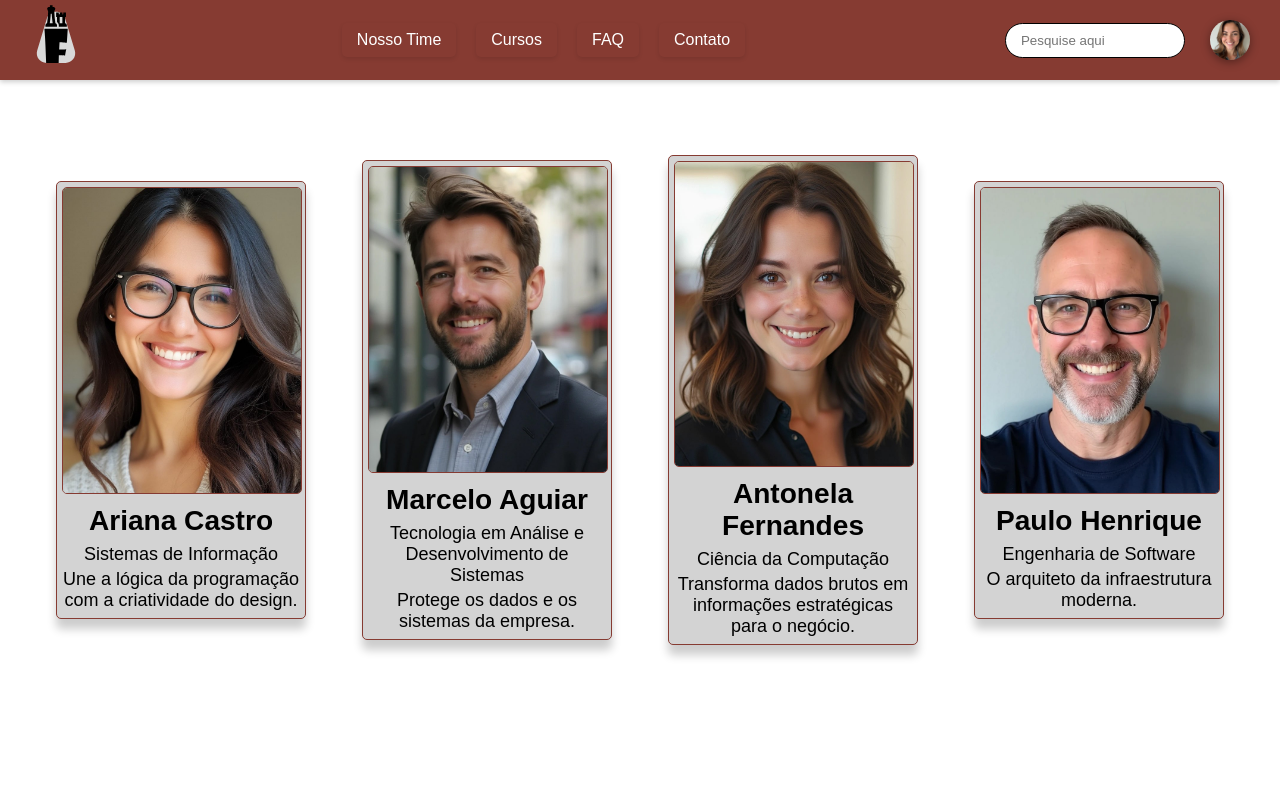
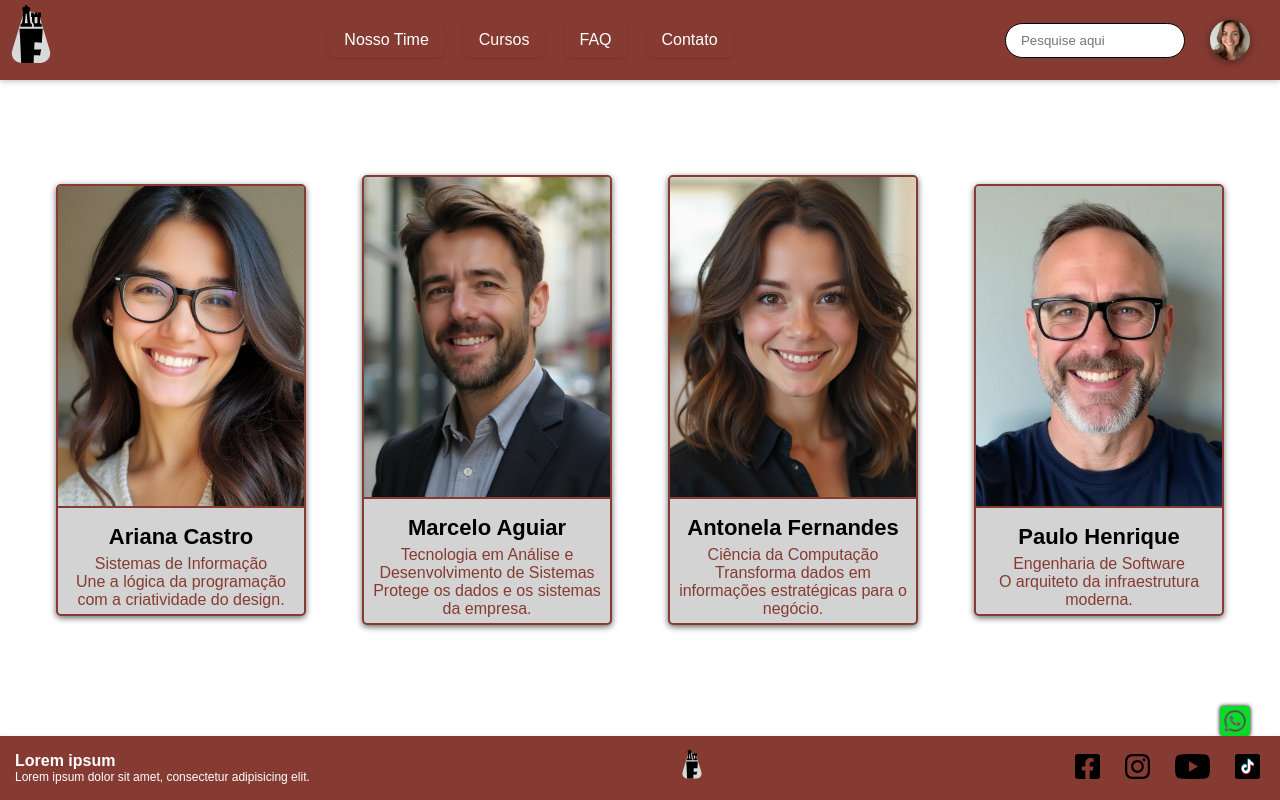
Before and after one commit to fernandagml/flex-position, a website: page index.html in a window 1280 px wide. Shown: the top 800 px of the page. Drawn offline with Linux system fonts and the light colour scheme.

Commit message:
Alteração do footer e main para logo do whatsapp.

```diff
--- a/index.html
+++ b/index.html
@@ -22,7 +22,7 @@
 
         <!-- logo -->
         <div class="header-logo">
-            <img src="./src/assets/icons/logo-f.svg" alt="Logo Site" />
+            <img src="./src/assets/icons/logo-f.svg" alt="Logo Site" class="effect"/>
         </div>
 
         <!-- menu -->
@@ -52,7 +52,7 @@
             </div>
 
             <div class="header-login-icon">
-                <img src="./src/assets/images/pessoa-F1.png" alt="ícone Perfil" />
+                <img src="./src/assets/images/pessoa-F1.png" alt="ícone Perfil" class="effect"/>
             </div>
 
         </div>
@@ -62,6 +62,7 @@
     <main>
 
         <div class="whatsapp-button">
+            <a href="https://wa.me/5516999933708" target="_blank" aria-label="Conversar no Whatsapp"><img src="src/assets/icons/whats.svg" alt="Logo Whatsapp"></a>
         </div>
 
         <section class="content-nosso-time" id="content-nosso-time">
@@ -90,7 +91,7 @@
                 <figcaption>
                     <h3>Antonela Fernandes</h3>
                     <p>Ciência da Computação</p>
-                    <p>Transforma dados brutos em informações estratégicas para o negócio.</p>
+                    <p>Transforma dados em informações estratégicas para o negócio.</p>
                 </figcaption>
             </figure>
 
@@ -113,7 +114,38 @@
 
     </main>
 
-    <footer>
+    <footer class="footer-content">
+
+        <section class="footer-address">
+            <span class="footer-address__title">Lorem ipsum</span>
+            <p class="footer-address__p">Lorem ipsum dolor sit amet, consectetur adipisicing elit.</p>
+        </section>
+
+        <section class="footer-logo">
+            <a href="#"><img src="src/assets/icons/logo-f.svg" alt="Logo Site" class="effect"></a>
+        </section>
+
+        <!-- section>ul>li*4>a>img -->
+        <section class="footer-social">
+            <ul>
+                <a href="#">
+                    <li><img src="src/assets/icons/face.svg" alt="Facebook" class="effect"></li>
+                </a>
+
+                <a href="#">
+                    <li><img src="src/assets/icons/insta.svg" alt="Instagram" class="effect"></li>
+                </a>
+
+                <a href="#">
+                    <li><img src="./src/assets/icons/youtube.svg" alt="Youtube" class="effect"></li>
+                </a>
+                <a href="#">
+                    <li><img src="src/assets/icons/tiktok.svg" alt="Tiktok" class="effect"></li>
+                </a>
+
+
+            </ul>
+        </section>
 
     </footer>
 
--- a/src/styles/cards.css
+++ b/src/styles/cards.css
@@ -3,39 +3,44 @@
     overflow: hidden;
     background-color: lightgrey;
     border-radius: 5px;
+    /* padding: 4px 0 4px 0; */
+    /* largura máxima que o card pode ter */
     max-width: 250px;
-    padding: 5px;
-    color: black;
     text-align: center;
-    box-shadow: 0 10px 10px rgba(0, 0, 0, 0.2);
-    transition: background-color 0.3s ease-out, transform 0.5s ease;
-    border: 1px solid rgb(134,59,50);
+    box-shadow: 0 2px 6px rgba(0, 0, 0, 0.6);
+    transition: 0.5s ease-out;
+    border: 2px solid rgb(134,59,50);
 }
 
+/* pseudoclasse: controla o estado de um elemento */
 .speaker-card:hover{
     background-color: rgb(134,59,50);
-    box-shadow: 0 20px 10px rgba(0, 0, 0, 0.2);
+    box-shadow: 0 5px 20px rgba(0, 0, 0, 0.6);
     cursor: pointer;
-    transform: scale(1.2);
+    transform: scale(1.1);
     color: white;
 }
 
-.speaker-card img{
-    width: 240px;
-    border-radius: 5px;
-    border: 1px solid rgb(134,59,50);
+.speaker-card p{
+    font-size: 16px;
+    color: rgb(134,59,50);
 }
 
-/* .speaker-card img:hover{
-    border: 1px solid white;
-} */
+.speaker-card:hover p{
+    color: lightgray;
+}
 
 .speaker-card h3{
     padding: 5px 0;
+    font-size: 22px;
+    color: black;
 }
 
-.speaker-card p{
-    padding: 2px 0;
-    font-size: 18px;
-    /* color: rgb(134,59,50); */
+.speaker-card figcaption{
+    padding: 5px;
 }
+
+.speaker-card img{
+    width: 250px;
+    border-bottom: 2px solid rgb(134,59,50);
+}
--- a/src/styles/footer.css
+++ b/src/styles/footer.css
@@ -0,0 +1,51 @@
+.footer-content{
+    width: 100%;
+    height: 8vh;
+    bottom: 0;
+    left: 0;
+
+    background-color: rgb(134,59,50);
+    box-shadow: 0 2px 5px rgba(0, 0, 0, 0.2);
+
+    position: fixed;
+    display: flex;
+    justify-content: space-between;
+    align-items: center;
+    padding: 0 20px 0 15px;
+    z-index: 1000;
+}
+
+.footer-address{
+    color: white;
+}
+
+.footer-address__title{
+    font-weight: bold;
+    font-size: 16px;
+}
+
+.footer-address__p{
+    font-size: 12px;
+}
+
+.footer-logo img{
+    height: 50px;
+    transition: 0.3s ease;
+}
+
+.effect:hover{
+    cursor: pointer;
+    transform: scale(1.2);
+    filter: drop-shadow(0 0 3px #fefefe);
+}
+
+.footer-social ul{
+    display: flex;
+    gap: 25px;
+    width: 100%;
+    height: 100%;
+}
+
+.footer-social img{
+    height: 25px;
+}
--- a/src/styles/global.css
+++ b/src/styles/global.css
@@ -24,3 +24,16 @@
 .content-nosso-time{
     justify-content: space-evenly;
 }
+
+.whatsapp-button{
+    position: fixed;
+    bottom: 60px;
+    right: 30px;
+    filter: drop-shadow(0 0 2px #000);
+    z-index: 1000;
+    transition: transform 0.3s ease, box-shadow 0.3s ease;
+}
+
+.whatsapp-button img{
+    width: 30px;
+}
--- a/src/styles/header.css
+++ b/src/styles/header.css
@@ -10,7 +10,7 @@ header{
 
     width: 100vw;
     height: 10vh;
-    padding: 0 30px;
+    padding: 0 30px 0 5px;
 
     background-color: rgb(134,59,50);
     /* sombra */
@@ -22,6 +22,7 @@ header{
 
 .header-logo img{
     height: 100px;
+    transition: 0.3s ease;
 }
 
 .header-menu ul{
@@ -60,6 +61,11 @@ header{
     margin: 0;
     width: 40px;
     height: 40px;
+    transition: 0.3s ease;
+}
+
+.effect:hover{
+    filter: (0 0 5px #fefefe);
 }
 
 .header-login-icon img{
@@ -84,5 +90,5 @@ header{
 
 .header-search input:focus{
     border-color: black;
-    box-shadow: 0 0 10px rgba(0, 0, 0, 0.4);
+    box-shadow: 0 0 10px rgba(255, 255, 255, 0.4);
 }
```
Also changed, not shown: src/assets/icons/youtube.svg (added).
